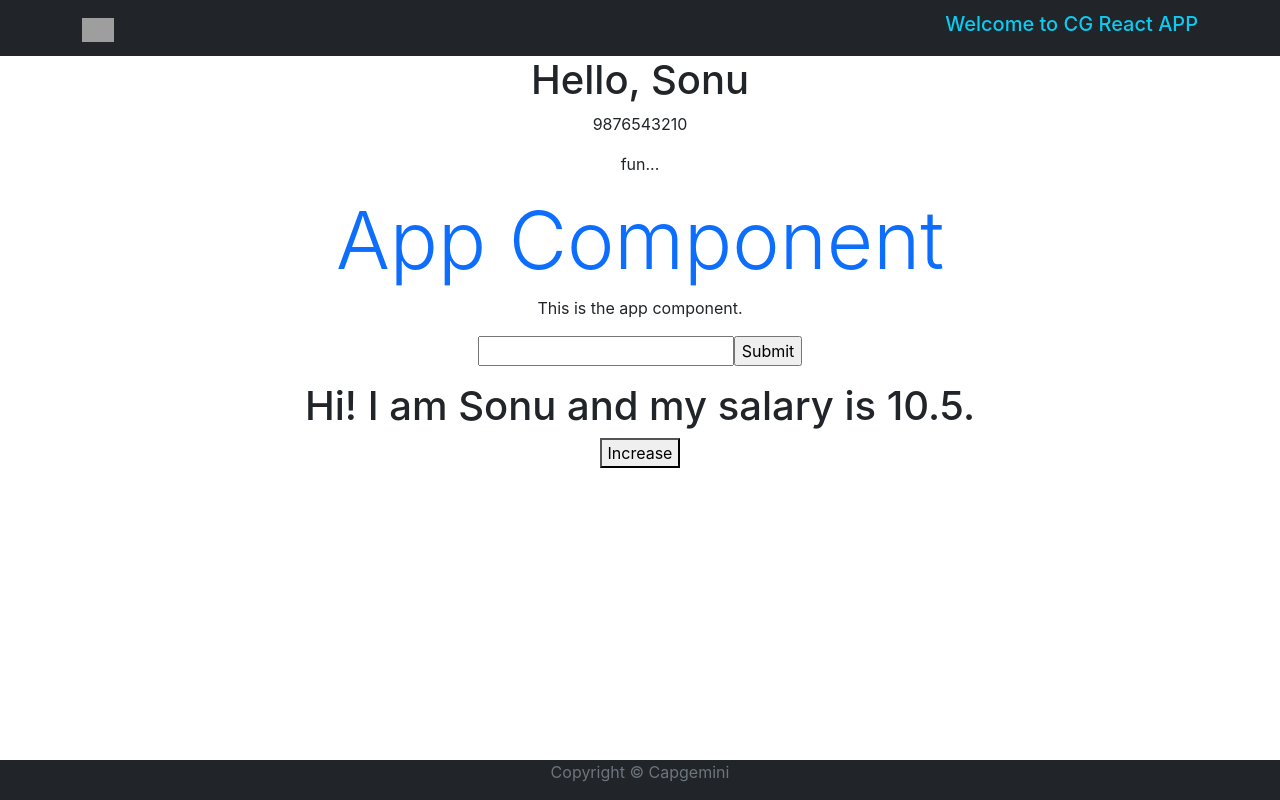
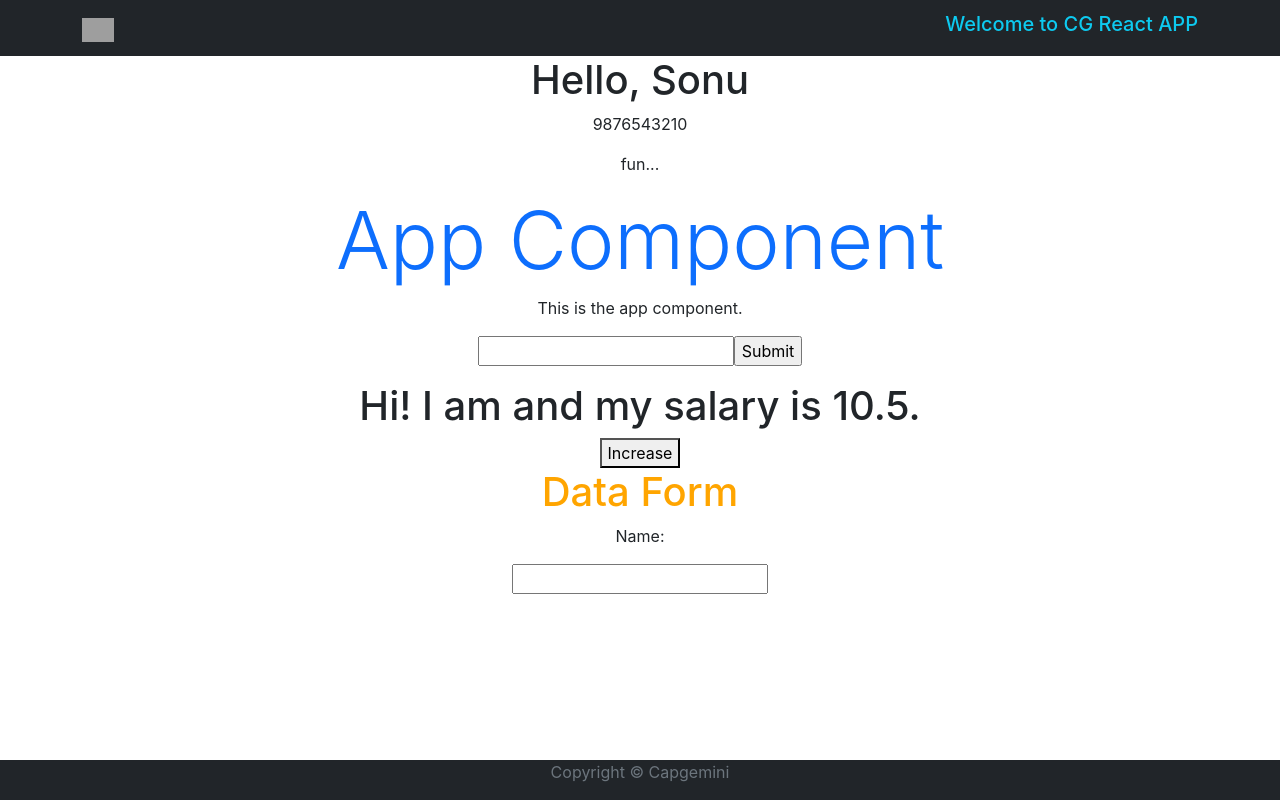
Before and after one commit to AKASHKASAR/cg-react-app, a React (Create React App) app: page / in a window 1280 px wide. Built offline with nearby package versions, Linux system fonts and the light colour scheme; grey boxes are pictures that could not be loaded.

Commit message:
Update Employee.js

```diff
--- a/src/components/Employee.js
+++ b/src/components/Employee.js
@@ -3,27 +3,59 @@ import React from 'react';
 class Employee extends React.Component {
     constructor() {
         super();
-        this.state = {
-            name: "Sonu",
-            salary: 10.5
-        };
+        this.state = { name: '', salary: 10.5 };
     }
-
     increaseSalary = () => {
-        console.log("Pay hiked!")
         this.setState({ salary: this.state.salary + 10 });
     };
-
+    setMyName = (evt) => {
+        this.setState({ name: evt.target.value });
+    }
     render() {
         return (<div className="App">
             <h1 > Hi! I am {this.state.name} and my salary is {this.state.salary}.</h1>
             <button type="button"
                 onClick={this.increaseSalary} >Increase</button>
+            <form>
+                <h1 style={{ color: "orange" }} >Data Form</h1>
+                <p>Name:</p>
+                <input type="text"
+                    onChange={evt => this.setMyName(evt)}></input>
+            </form>
         </div>
         );
     }
 }
 export default Employee;
+
+
+
+// import React from 'react';
+
+// class Employee extends React.Component {
+//     constructor() {
+//         super();
+//         this.state = {
+//             name: "Sonu",
+//             salary: 10.5
+//         };
+//     }
+
+//     increaseSalary = () => {
+//         console.log("Pay hiked!")
+//         this.setState({ salary: this.state.salary + 10 });
+//     };
+
+//     render() {
+//         return (<div className="App">
+//             <h1 > Hi! I am {this.state.name} and my salary is {this.state.salary}.</h1>
+//             <button type="button"
+//                 onClick={this.increaseSalary} >Increase</button>
+//         </div>
+//         );
+//     }
+// }
+// export default Employee;
 
 
 
```
